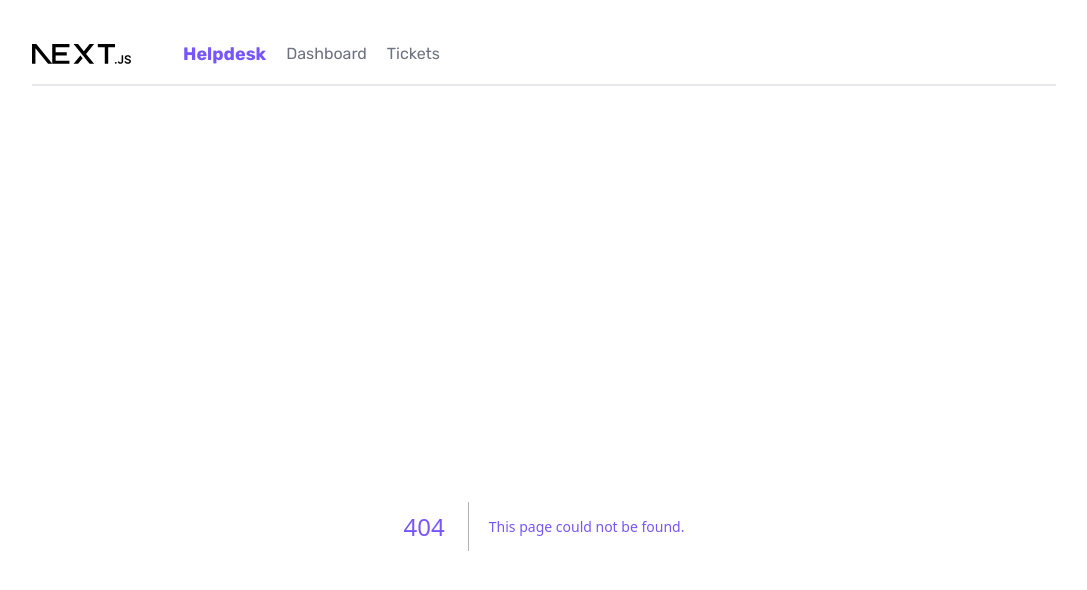
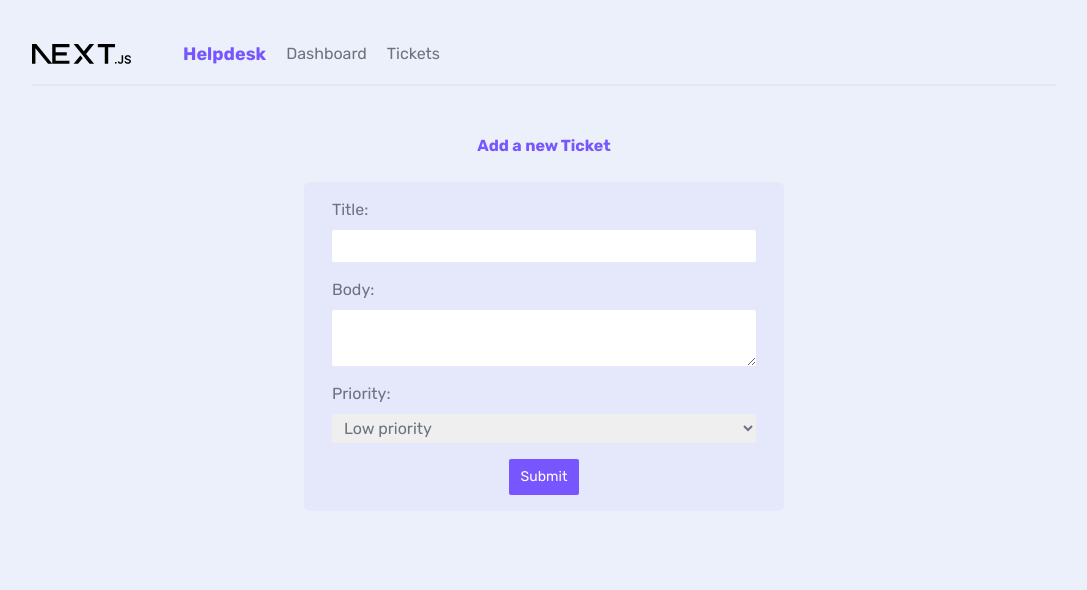
Before and after one commit to PeterZdravkov/t2-netninja-nextjs13-course, a Next.js app: page /tickets/create in a window 1280 px wide. Before the commit this address had no page. Shown: the top 590 px of the page, without its empty margins (96-1183 px from the left). Built offline with nearby package versions, Linux system fonts and the light colour scheme.

Commit message:
Basic project layout complete

```diff
--- a/_data/db.json
+++ b/_data/db.json
@@ -20,6 +20,27 @@
       "body": "Lorem ipsum Triforce sit amet, Linkus Hyruleus tempus Ganondorf. Nunc ocarina sagittis quis Majoras Mask. Nulla in metus arcu. Suspendisse potenti. In vel mauris varius, consectetur Zora ipsum eget, Master Sword porttitor urna. Fusce elementum urna elit, eget eleifend velit consectetur eget. Integer vel lobortis ipsum, vitae auctor Ocarina of Time. Donec sed urna dapibus, interdum magna a, eleifend magna. Curabitur tincidunt enim a neque volutpat. Phasellus auctor magna vel nunc pretium, ut volutpat justo tristique. Pellentesque cursus convallis mauris, in tempus enim tincidunt vitae.",
       "priority": "high",
       "user_email": "peach@netninja.dev"
+    },
+    {
+      "title": "Adding a new ticket bug",
+      "body": "There is a bug",
+      "priority": "high",
+      "user_email": "mario@netninja.dev",
+      "id": "hvp7Jwh"
+    },
+    {
+      "title": "Another new ticket",
+      "body": "blahajsdlasdlbasdlj",
+      "priority": "low",
+      "user_email": "mario@netninja.dev",
+      "id": "O3jGCGJ"
+    },
+    {
+      "title": "Clean up the mess ",
+      "body": "mdkpasdpasjd",
+      "priority": "medium",
+      "user_email": "mario@netninja.dev",
+      "id": "bIAhYa6"
     }
   ]
 }
--- a/app/components/Navbar.tsx
+++ b/app/components/Navbar.tsx
@@ -1,12 +1,20 @@
 import Image from "next/image";
 import Link from "next/link";
 import React from "react";
-import Logo from '@/public/next.svg'
+import Logo from "@/public/next.svg";
 
 const Navbar = () => {
   return (
     <nav>
-      <Image src={Logo} alt="logo" height={20} className="mr-8" quality={100}/>
+      <Link href={"/"}>
+        <Image
+          src={Logo}
+          alt="logo"
+          height={20}
+          className="mr-8"
+          quality={100}
+        />
+      </Link>
       <h1>Helpdesk</h1>
       <Link href="/">Dashboard</Link>
       <Link href="/tickets">Tickets</Link>
--- /dev/null
+++ b/app/loading.tsx
@@ -0,0 +1,12 @@
+import React from "react";
+
+const Loading = () => {
+  return (
+    <main className="text-center">
+      <h2 className="text-primary">Loading...</h2>
+      <p>coming soon</p>
+    </main>
+  );
+};
+
+export default Loading;
--- /dev/null
+++ b/app/not-found.tsx
@@ -0,0 +1,15 @@
+import Link from "next/link";
+
+const NotFound = () => {
+  return (
+    <main className="text-center">
+      <h2 className="text-3xl">There was a problem.</h2>
+      <p>The page you were looking for could not be found</p>
+      <p>
+        Go back to the <Link href={"/"}>Dashboard</Link>
+      </p>
+    </main>
+  );
+};
+
+export default NotFound;
--- a/app/tickets/TicketList.tsx
+++ b/app/tickets/TicketList.tsx
@@ -1,4 +1,10 @@
+import Link from "next/link";
+
 const getTickets = async () => {
+  /** Imitate delay */ await new Promise((resolve) =>
+    setTimeout(resolve, 1000),
+  );
+
   const response = await fetch("http://localhost:4000/tickets", {
     next: {
       revalidate: 0 /** this makes it so next never serves data from cache */,
@@ -15,11 +21,13 @@ const TicketList = async () => {
     <>
       {tickets.map((ticket: any) => (
         <div key={ticket.id} className="card my-5">
-          <h3>{ticket.title}</h3>
-          <p>{ticket.body.slice(0, 200)}...</p>
-          <div className={`pill ${ticket.priority}`}>
-            {ticket.priority} priority
-          </div>
+          <Link href={`/tickets/${ticket.id}`}>
+            <h3>{ticket.title}</h3>
+            <p>{ticket.body.slice(0, 200)}...</p>
+            <div className={`pill ${ticket.priority}`}>
+              {ticket.priority} priority
+            </div>
+          </Link>
         </div>
       ))}
       {tickets.length === 0 && (
--- /dev/null
+++ b/app/tickets/[id]/page.tsx
@@ -0,0 +1,45 @@
+export const dynamicParams = true;
+import { notFound } from "next/navigation";
+
+export async function generateStaticParams() {
+  const response = await fetch("http://localhost:4000/tickets");
+
+  const tickets = await response.json();
+
+  return tickets.map((ticket: any) => ({ id: ticket.id }));
+}
+
+const getTicket = async (id: any) => {
+  const response = await fetch(`http://localhost:4000/tickets/${id}`, {
+    next: {
+      revalidate: 60 /** if this is zero, it makes static route generation redundant */,
+    },
+  });
+
+  if (!response.ok) {
+    notFound();
+  }
+
+  return response.json();
+};
+
+const TicketDetails = async ({ params }: any) => {
+  const ticket = await getTicket(params.id);
+
+  return (
+    <main>
+      <nav></nav>
+      <h2>Ticket Details</h2>
+      <div className="card">
+        <h3>{ticket.title}</h3>
+        <small>Created by {ticket.user_email}</small>
+        <p>{ticket.body}</p>
+        <div className={`pill ${ticket.priority}`}>
+          {ticket.priority} priority
+        </div>
+      </div>
+    </main>
+  );
+};
+
+export default TicketDetails;
--- /dev/null
+++ b/app/tickets/create/CreateForm.tsx
@@ -0,0 +1,78 @@
+"use client";
+
+import { useRouter } from "next/navigation";
+import { setPriority } from "os";
+import { useState } from "react";
+
+const CreateForm = () => {
+  const router = useRouter();
+
+  const [title, setTitle] = useState("");
+  const [body, setBody] = useState("");
+  const [priority, setPriority] = useState("low");
+  const [isLoading, setIsLoading] = useState(false);
+
+  const handleSubmit = async (e: any) => {
+    e.preventDefault();
+    setIsLoading(true);
+
+    const ticket = {
+      title,
+      body,
+      priority,
+      user_email: "mario@netninja.dev",
+    };
+
+    const response = await fetch("http://localhost:4000/tickets", {
+      method: "POST",
+      headers: {
+        "Content-Type": "application/json",
+      },
+      body: JSON.stringify(ticket),
+    });
+
+    if (response.status === 201) {
+      router.refresh();
+      router.push("/tickets");
+    }
+  };
+
+  return (
+    <form className="w-1/2" onSubmit={handleSubmit}>
+      <label>
+        <span>Title:</span>
+        <input
+          required
+          type="text"
+          onChange={(e: any) => setTitle(e.target.value)}
+          value={title}
+        />
+      </label>
+      <label>
+        <span>Body:</span>
+        <textarea
+          required
+          onChange={(e: any) => setBody(e.target.value)}
+          value={body}
+        />
+      </label>
+      <label>
+        <span>Priority:</span>
+        <select
+          onChange={(e: any) => setPriority(e.target.value)}
+          value={priority}
+        >
+          <option value={"low"}>Low priority</option>
+          <option value={"medium"}>Medium priority</option>
+          <option value={"high"}>High priority</option>
+        </select>
+      </label>
+
+      <button className="btn-primary" disabled={isLoading}>
+        {isLoading ? <span>Submitting...</span> : <span>Submit</span>}
+      </button>
+    </form>
+  );
+};
+
+export default CreateForm;
--- /dev/null
+++ b/app/tickets/create/page.tsx
@@ -0,0 +1,12 @@
+import CreateForm from "./CreateForm";
+
+const CreateTicket = () => {
+  return (
+    <main>
+      <h2 className="text-center text-primary">Add a new Ticket</h2>
+      <CreateForm />
+    </main>
+  );
+};
+
+export default CreateTicket;
--- /dev/null
+++ b/app/tickets/not-found.tsx
@@ -0,0 +1,15 @@
+import Link from "next/link";
+
+const NotFound = () => {
+  return (
+    <main className="text-center">
+      <h2 className="text-3xl">There was a problem.</h2>
+      <p>The ticket you were looking for could not be found</p>
+      <p>
+        Go back to the <Link href={"/tickets"}>Tickets</Link> Page
+      </p>
+    </main>
+  );
+};
+
+export default NotFound;
--- a/app/tickets/page.tsx
+++ b/app/tickets/page.tsx
@@ -1,5 +1,6 @@
-import React from "react";
+import React, { Suspense } from "react";
 import TicketList from "./TicketList";
+import Loading from "@/loading";
 
 const Tickets = () => {
   return (
@@ -10,9 +11,11 @@ const Tickets = () => {
           <p>
             <small>Currently open tickets</small>
           </p>
-          <TicketList />
         </div>
       </nav>
+      <Suspense fallback={<Loading />}>
+        <TicketList />
+      </Suspense>
     </main>
   );
 };
```
